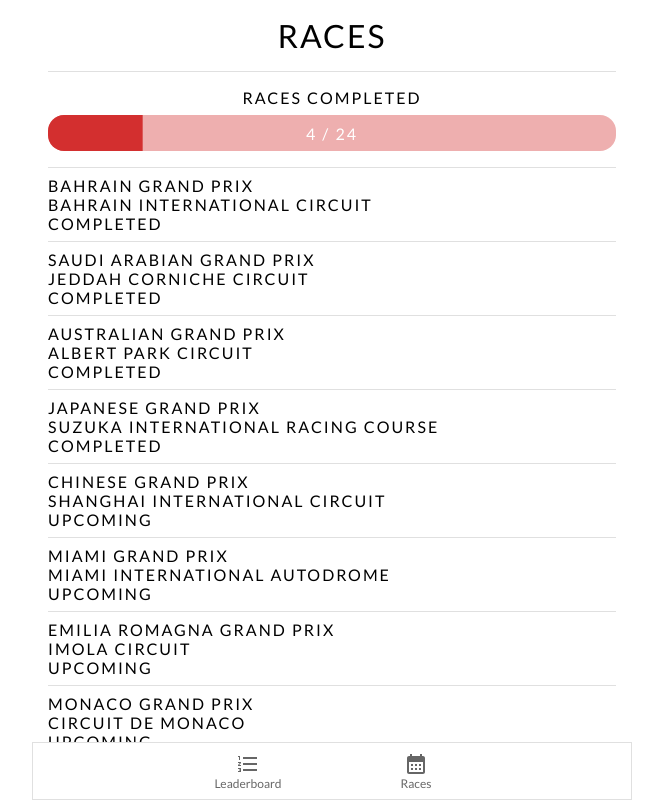
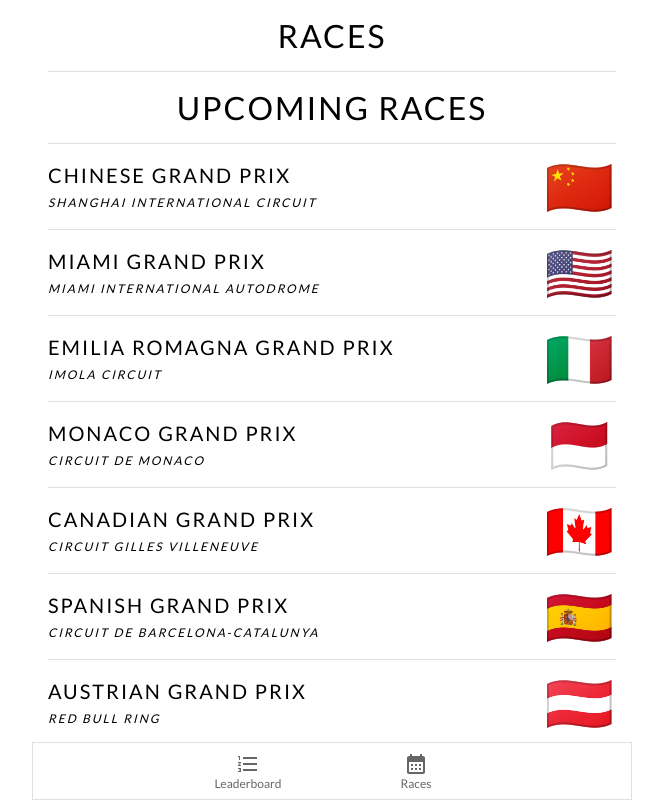
Before and after one commit to JamesCrawley/f1-2024, a Next.js app: page /races in a window 1280 px wide. Shown: the whole page, without its empty margins (308-971 px from the left). Built offline with nearby package versions, Linux system fonts and the light colour scheme.

Commit message:
Updated race page styling

```diff
--- a/src/app/races/page.tsx
+++ b/src/app/races/page.tsx
@@ -1,9 +1,12 @@
-import type { FC } from "react";
+import { Fragment } from "react";
+import type { FC, ReactNode } from "react";
 
 import { Divider, Stack, Typography } from "@mui/material";
 
-import { RacesProgress } from "@/components/races-progress";
-import { races } from "@/data/races";
+// import { RacesProgress } from "@/components/races-progress";
+import { completedRaces, inProgressRace, upcomingRaces } from "@/data/races";
+import type { Race } from "@/data/types";
+import { getCountryFlag } from "@/utils";
 
 const RacesPage: FC = () => {
   return (
@@ -13,29 +16,59 @@
           Races
         </Typography>
 
-        <Divider />
+        {/* <Divider />
 
-        <RacesProgress />
+        <RacesProgress /> */}
 
         <Divider />
       </Stack>
 
-      <Stack overflow="auto" px={2}>
-        {races.map(({ id, name, circuitName, status }) => {
+      <Stack overflow="auto" p={2} rowGap={6}>
+        {inProgressRace && (
+          <Stack>
+            <Typography textAlign="center" variant="lg">
+              Current race
+            </Typography>
+
+            <RaceCard race={inProgressRace} />
+          </Stack>
+        )}
+
+        {upcomingRaces.length > 0 && (
+          <Stack rowGap={2}>
+            <Typography textAlign="center" variant="lg">
+              Upcoming races
+            </Typography>
+
+            {renderRaces(upcomingRaces)}
+          </Stack>
+        )}
+
+        {completedRaces.length > 0 && (
+          <Stack rowGap={2}>
+            <Typography textAlign="center" variant="lg">
+              Completed races
+            </Typography>
+
+            {renderRaces(completedRaces)}
+          </Stack>
+        )}
+      </Stack>
+    </Stack>
+  );
+};
+
+const renderRaces = (races: Array<Race>): ReactNode => {
+  return (
+    <Stack>
+      <Divider />
+
+      <Stack divider={<Divider />}>
+        {races.map((race) => {
           return (
-            <>
-              <Stack key={id} py={1}>
-                <Typography>{name}</Typography>
-
-                <Stack>
-                  <Typography>{circuitName}</Typography>
-
-                  <Typography>{status}</Typography>
-                </Stack>
-              </Stack>
-
-              <Divider />
-            </>
+            <Fragment key={race.id}>
+              <RaceCard race={race} />
+            </Fragment>
           );
         })}
       </Stack>
@@ -43,4 +76,30 @@
   );
 };
 
+type RaceCardProps = {
+  race: Race;
+};
+const RaceCard: FC<RaceCardProps> = ({
+  race: { name, circuitName, country },
+}) => {
+  return (
+    <Stack
+      alignItems="center"
+      direction="row"
+      justifyContent="space-between"
+      py={1}
+    >
+      <Stack rowGap={1}>
+        <Typography fontSize={20}>{name}</Typography>
+
+        <Typography fontSize={12} fontStyle="italic">
+          {circuitName}
+        </Typography>
+      </Stack>
+
+      <Typography variant="xl">{getCountryFlag(country.id)}</Typography>
+    </Stack>
+  );
+};
+
 export default RacesPage;
--- a/src/data/races.ts
+++ b/src/data/races.ts
@@ -368,3 +368,15 @@
     },
   },
 ];
+
+export const completedRaces = races.filter(
+  ({ status }) => status === "completed" || status === "cancelled",
+);
+
+export const upcomingRaces = races.filter(
+  ({ status }) => status === "upcoming",
+);
+
+export const inProgressRace = races.findLast(
+  ({ status }) => status === "inProgress",
+);
--- a/src/utils/index.ts
+++ b/src/utils/index.ts
@@ -1,3 +1,5 @@
+import type { Country } from "@/data/types";
+
 export const getOrdinal = (n: number): string => {
   let ord = "th";
 
@@ -11,3 +13,56 @@
 
   return ord;
 };
+
+export const getCountryFlag = (id: Country["id"]): string => {
+  switch (id) {
+    case "austria":
+      return "🇦🇹";
+    case "italy":
+      return "🇮🇹";
+    case "germany":
+      return "🇩🇪";
+    case "unitedKingdom":
+      return "🇬🇧";
+    case "switzerland":
+      return "🇨🇭";
+    case "unitedStates":
+      return "🇺🇸";
+    case "france":
+      return "🇫🇷";
+    case "bahrain":
+      return "🇧🇭";
+    case "saudiArabia":
+      return "🇸🇦";
+    case "australia":
+      return "🇦🇺";
+    case "japan":
+      return "🇯🇵";
+    case "china":
+      return "🇨🇳";
+    case "monaco":
+      return "🇲🇨";
+    case "canada":
+      return "🇨🇦";
+    case "spain":
+      return "🇪🇸";
+    case "hungary":
+      return "🇭🇺";
+    case "belgium":
+      return "🇧🇪";
+    case "netherlands":
+      return "🇳🇱";
+    case "azerbaijan":
+      return "🇦🇿";
+    case "singapore":
+      return "🇸🇬";
+    case "mexico":
+      return "🇲🇽";
+    case "brazil":
+      return "🇧🇷";
+    case "qatar":
+      return "🇶🇦";
+    case "abuDhabi":
+      return "🇦🇪";
+  }
+};
```
